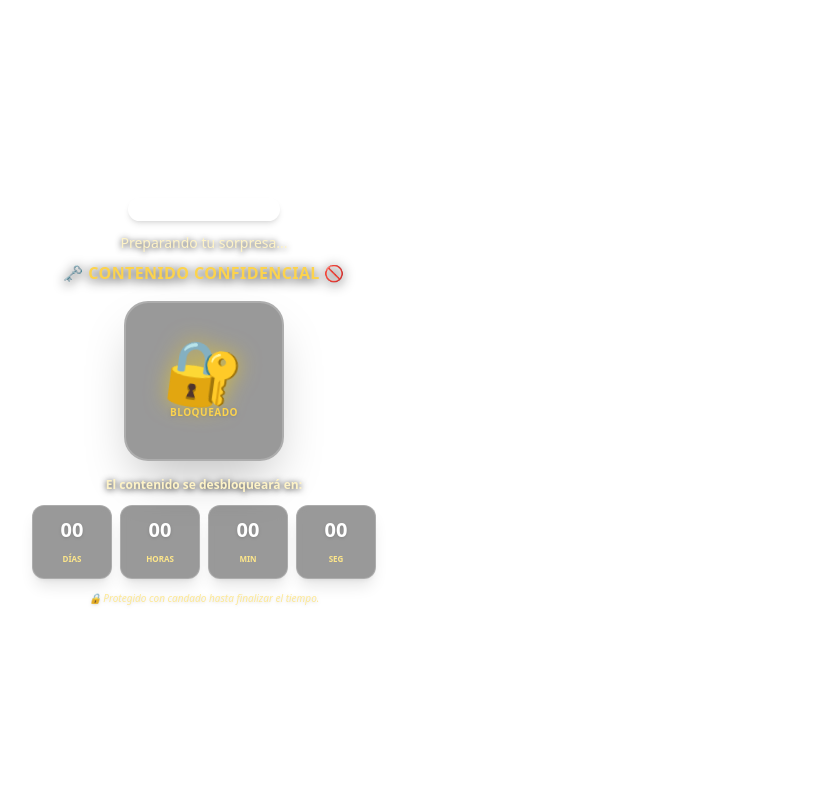
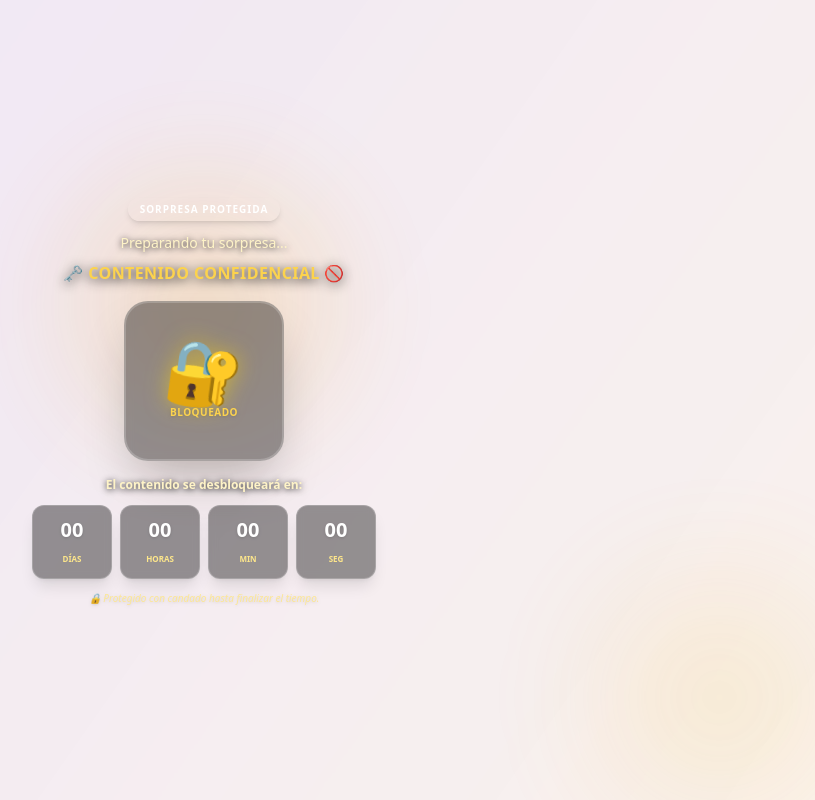
Before and after one commit to axelkings988-hub/App-Detalles-Amor, a plain HTML site: page temporizador/ver.html in a window 1280 px wide. Shown: the whole page, without its empty margins (436-1251 px from the left). Drawn offline with nearby package versions, Linux system fonts and the light colour scheme.

Commit message:
Implement fluid light effects in countdown display
Added fluid light canvas and animations for visual effects during the countdown timer.

```diff
--- a/temporizador/ver.html
+++ b/temporizador/ver.html
@@ -67,6 +67,68 @@
             transition: background 0.8s ease-in-out;
         }
 
+        /* Lienzo de luz fluida para pantalla de espera */
+        #lienzoLuzFluida {
+            --color-principal: rgba(245, 158, 11, 0.28);
+            --color-acento: rgba(251, 191, 36, 0.22);
+            --ola-gradiente: linear-gradient(125deg, rgba(245, 158, 11, 0.14), rgba(109, 40, 217, 0.22), rgba(251, 191, 36, 0.16));
+        }
+
+        .ola-luz-fluida {
+            position: absolute;
+            inset: -25%;
+            background: var(--ola-gradiente);
+            background-size: 240% 240%;
+            filter: blur(28px);
+            animation: moverOlaLuz 9s ease-in-out infinite alternate, respirarOla 6s ease-in-out infinite;
+        }
+
+        .esfera-aurora-a {
+            position: absolute;
+            width: 24rem;
+            height: 24rem;
+            top: 14%;
+            left: 50%;
+            transform: translateX(-50%);
+            border-radius: 9999px;
+            background: radial-gradient(circle, var(--color-principal) 0%, transparent 70%);
+            filter: blur(42px);
+            animation: flotarEsferaA 11s ease-in-out infinite alternate;
+        }
+
+        .esfera-aurora-b {
+            position: absolute;
+            width: 22rem;
+            height: 22rem;
+            bottom: -4rem;
+            right: -3rem;
+            border-radius: 9999px;
+            background: radial-gradient(circle, var(--color-acento) 0%, transparent 72%);
+            filter: blur(48px);
+            animation: flotarEsferaB 13s ease-in-out infinite alternate;
+        }
+
+        @keyframes moverOlaLuz {
+            0% { background-position: 0% 25%; transform: translate3d(-2%, -2%, 0) scale(1); }
+            50% { background-position: 100% 75%; transform: translate3d(2%, 1%, 0) scale(1.04); }
+            100% { background-position: 20% 90%; transform: translate3d(-1%, 2%, 0) scale(1); }
+        }
+
+        @keyframes respirarOla {
+            0%, 100% { opacity: 0.55; }
+            50% { opacity: 0.95; }
+        }
+
+        @keyframes flotarEsferaA {
+            0% { transform: translate(-62%, -8%) scale(0.95); opacity: 0.65; }
+            100% { transform: translate(-34%, 12%) scale(1.12); opacity: 0.95; }
+        }
+
+        @keyframes flotarEsferaB {
+            0% { transform: translate(12%, 10%) scale(1.08); opacity: 0.6; }
+            100% { transform: translate(-24%, -14%) scale(0.92); opacity: 0.9; }
+        }
+
         /* Fondo para la Edición Romántica con máximo brillo del GIF */
         .bg-pareja-revelado {
             background-image: linear-gradient(rgba(0, 0, 0, 0.30), rgba(0, 0, 0, 0.20)), url('./gif-besos-de-amor.gif') !important;
@@ -101,10 +163,17 @@
         }
     </style>
 </head>
-<body id="bodyBg" class="p-3 sm:p-4 flex flex-col items-center justify-center min-h-screen text-white bg-cover bg-center bg-no-repeat">
+<body id="bodyBg" class="p-3 sm:p-4 flex flex-col items-center justify-center min-h-screen text-white bg-cover bg-center bg-no-repeat relative overflow-x-hidden">
+
+    <!-- LIENZO DE LUZ FLUIDA EN MOVIMIENTO (ACTIVO MIENTRAS CORRE EL TEMPORIZADOR) -->
+    <div id="lienzoLuzFluida" class="fixed inset-0 pointer-events-none z-0 overflow-hidden transition-opacity duration-700">
+        <div class="ola-luz-fluida"></div>
+        <div class="esfera-aurora-a"></div>
+        <div class="esfera-aurora-b"></div>
+    </div>
 
     <!-- CONTENEDOR PRINCIPAL -->
-    <div id="mainContainer" class="w-full max-w-md p-2 text-center space-y-4 relative overflow-hidden">
+    <div id="mainContainer" class="w-full max-w-md p-2 text-center space-y-4 relative z-10 overflow-hidden">
 
         <!-- CABECERA DE ESPERA (SE OCULTA AL REVELAR) -->
         <div id="headerEspera" class="space-y-2">
@@ -229,21 +298,31 @@
             const body = document.getElementById('bodyBg');
             const badge = document.getElementById('badgeEstilo');
             const badgeRev = document.getElementById('badgeEstiloRevelado');
+            const lienzo = document.getElementById('lienzoLuzFluida');
 
             if(estilo === 'familiar') {
                 body.style.background = "linear-gradient(135deg, #0F172A 0%, #1E293B 50%, #334155 100%)";
+                lienzo.style.setProperty('--color-principal', 'rgba(34, 211, 238, 0.28)');
+                lienzo.style.setProperty('--color-acento', 'rgba(251, 191, 36, 0.22)');
+                lienzo.style.setProperty('--ola-gradiente', 'linear-gradient(125deg, rgba(34, 211, 238, 0.16), rgba(14, 116, 144, 0.24), rgba(251, 191, 36, 0.15))');
                 badge.className = "text-[10px] px-3 py-1 rounded-full uppercase tracking-widest font-bold shadow-md inline-block bg-cyan-500 text-white";
                 badge.innerText = "✨ Edición Mágica";
                 badgeRev.className = badge.className;
                 badgeRev.innerText = badge.innerText;
             } else if(estilo === 'pareja') {
                 body.style.background = "linear-gradient(135deg, #230408 0%, #3B0A11 50%, #58111A 100%)";
+                lienzo.style.setProperty('--color-principal', 'rgba(244, 63, 94, 0.30)');
+                lienzo.style.setProperty('--color-acento', 'rgba(251, 191, 36, 0.22)');
+                lienzo.style.setProperty('--ola-gradiente', 'linear-gradient(125deg, rgba(244, 63, 94, 0.18), rgba(136, 19, 55, 0.24), rgba(251, 191, 36, 0.16))');
                 badge.className = "text-[10px] px-3 py-1 rounded-full uppercase tracking-widest font-bold shadow-md inline-block bg-rose-500 text-white";
                 badge.innerText = "💖 Edición Romántica";
                 badgeRev.className = badge.className;
                 badgeRev.innerText = badge.innerText;
             } else {
                 body.style.background = "linear-gradient(135deg, #31103F 0%, #4C1D95 50%, #6D28D9 100%)";
+                lienzo.style.setProperty('--color-principal', 'rgba(168, 85, 247, 0.28)');
+                lienzo.style.setProperty('--color-acento', 'rgba(251, 191, 36, 0.26)');
+                lienzo.style.setProperty('--ola-gradiente', 'linear-gradient(125deg, rgba(245, 158, 11, 0.16), rgba(109, 40, 217, 0.24), rgba(251, 191, 36, 0.18))');
                 badge.className = "text-[10px] px-3 py-1 rounded-full uppercase tracking-widest font-bold shadow-md inline-block bg-amber-400 text-amber-950";
                 badge.innerText = "🎉 Edición Cumpleaños";
                 badgeRev.className = badge.className;
@@ -336,6 +415,9 @@
         }
 
         function revelarRegalo(data) {
+            const lienzo = document.getElementById('lienzoLuzFluida');
+            if (lienzo) lienzo.classList.add('hidden');
+
             document.getElementById('headerEspera').classList.add('hidden');
             document.getElementById('headerRevelacion').classList.remove('hidden');
             document.getElementById('countdownBox').classList.add('hidden');
```
